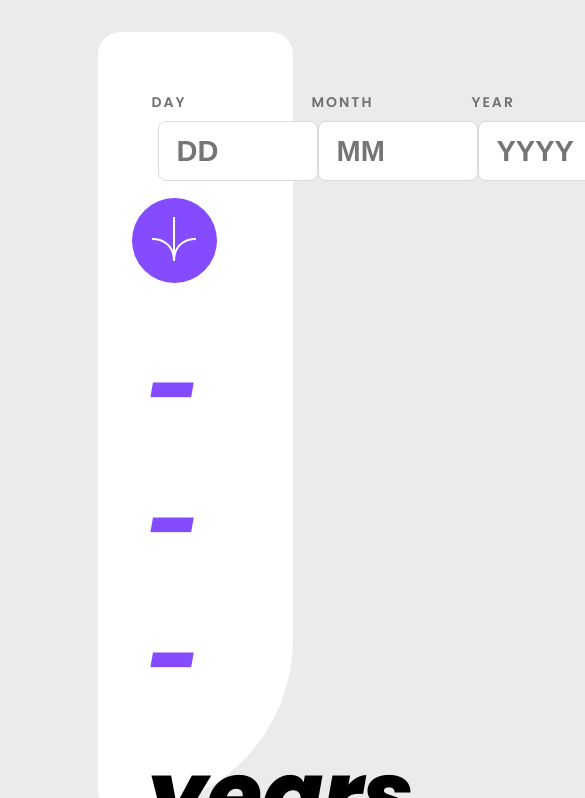
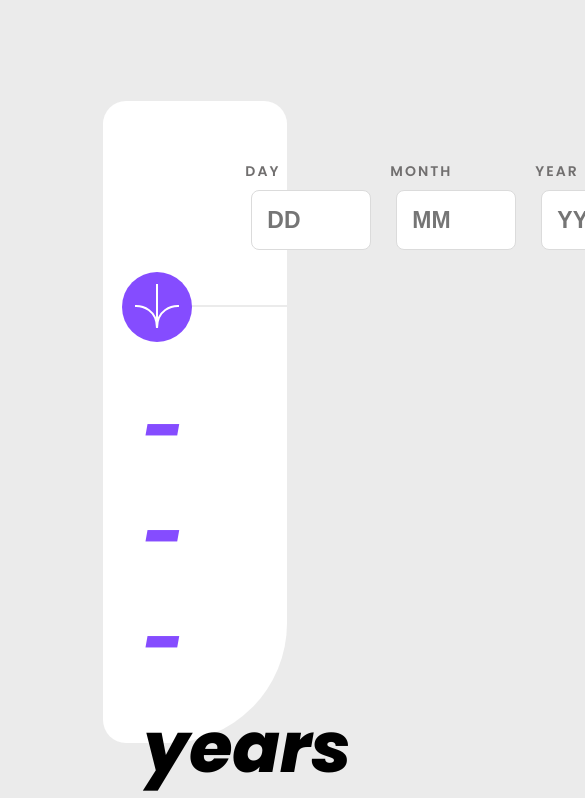
Before and after one commit to mateoBodiniARG/Age-calculator, a plain HTML site: page Public/index.html in a window 390 px wide. Shown: the top 798 px of the page, 585 px wide, since content can reach past the window. Drawn offline with Linux system fonts and the light colour scheme.

Commit message:
ResponsiveDesignProgres...

```diff
--- a/Public/index.html
+++ b/Public/index.html
@@ -6,6 +6,7 @@
     <meta name="viewport" content="width=device-width, initial-scale=1.0">
     <link rel="stylesheet" href="style.css">
     <script src="scrollreveal.js"></script>
+    <link rel="shortcut icon" href="./images/favicon-32x32.png" type="image/x-icon">
     <title>Age Calculator</title>
 </head>
 <body>
--- a/Public/style.css
+++ b/Public/style.css
@@ -1,12 +1,12 @@
-@import url('https://fonts.googleapis.com/css2?family=Poppins:ital,wght@0,200;0,300;0,400;0,500;0,600;0,700;0,800;0,900;1,100;1,200;1,300;1,400;1,500;1,600;1,700;1,800&display=swap');
+@import url("https://fonts.googleapis.com/css2?family=Poppins:ital,wght@0,200;0,300;0,400;0,500;0,600;0,700;0,800;0,900;1,100;1,200;1,300;1,400;1,500;1,600;1,700;1,800&display=swap");
 
-*{
+* {
   margin: 0;
   padding: 0;
   box-sizing: border-box;
 }
 
-:root{
+:root {
   /* PRIMARY COLORS */
   --Purple: hsl(259, 100%, 65%);
   --Light-red: hsl(0, 100%, 67%);
@@ -19,10 +19,10 @@
   --Off-black: hsl(0, 0%, 8%);
 
   /* FONT FAMILY */
-    --font-family: 'Poppins', sans-serif;
+  --font-family: "Poppins", sans-serif;
 }
 
-body{
+body {
   background-color: var(--Off-white);
   color: black;
   min-height: 100vh;
@@ -32,7 +32,7 @@ body{
   font-family: var(--font-family);
 }
 
-main{
+main {
   padding: 40px;
   padding-bottom: 740px;
   padding-right: 120px;
@@ -41,15 +41,20 @@ main{
   height: 65vh;
   border-radius: 23px 23px 180px 23px;
 }
+
+::selection {
+  background-color: var(--Purple);
+  color: rgb(255, 255, 255);
+}
 /* -------------------------------------------------------------------------------------------------------------------------------------- */
 /* FORM CONTENT */
-.form__content{
+.form__content {
   margin: 20px;
   display: flex;
   justify-content: space-around;
 }
 
-label{
+label {
   font-size: 14px;
   margin-left: -6px;
   color: var(--Smokey-grey);
@@ -58,14 +63,14 @@ label{
   font-weight: 600;
 }
 
-.form__control{
+.form__control {
   display: flex;
   flex-direction: column;
 }
 
 /* INPUTS */
 
-input{
+input {
   width: 160px;
   height: 60px;
   border-radius: 8px;
@@ -77,7 +82,7 @@ input{
 }
 
 input:focus {
-    outline: solid 1px var(--Purple)
+  outline: solid 1px var(--Purple);
 }
 input:focus::placeholder {
   color: var(--Off-black);
@@ -90,14 +95,14 @@ input::-webkit-inner-spin-button {
 
 /* -------------------------------------------------------------------------------------------------------------------------------------------- */
 /* BUTTON SECTION */
-.line-divide{
+.line-divide {
   border: solid 1px var(--Off-white);
   margin-top: 50px;
   width: 100%;
   margin-left: 40px;
 }
 
-.btn-arrow{
+.btn-arrow {
   background-color: var(--Purple);
   border: none;
   border-radius: 50%;
@@ -106,12 +111,12 @@ input::-webkit-inner-spin-button {
   right: -240px;
   cursor: pointer;
 }
-.btn-arrow:hover{
+.btn-arrow:hover {
   box-shadow: rgba(0, 0, 0, 0.34) 0px 3px 8px;
   background-color: var(--Off-black);
 }
 
-.btn{
+.btn {
   right: -55%;
   display: flex;
   flex-direction: column;
@@ -123,21 +128,21 @@ input::-webkit-inner-spin-button {
 
 /* ------------------------------------------------------------------------------------------------------------------------------------- */
 /* RESULTS SECTION */
-.results{
+.results {
   padding-left: 10px;
   font-size: 90px;
   font-style: italic;
   font-weight: 800;
 }
 
-.results span{
+.results span {
   color: var(--Purple);
   font-weight: 800;
 }
 
 /* ------------------------------------------------------------------------------------------------------------------------------------- */
 /* ERRORS HANDLING */
-.ErrorDay{
+.ErrorDay {
   margin-top: 5px;
   font-weight: 700;
   font-style: italic;
@@ -145,7 +150,7 @@ input::-webkit-inner-spin-button {
   color: var(--Light-red);
 }
 
-.ErrorMonth{
+.ErrorMonth {
   margin-top: 5px;
   font-weight: 700;
   font-style: italic;
@@ -153,11 +158,100 @@ input::-webkit-inner-spin-button {
   color: var(--Light-red);
 }
 
-
-.ErrorYear{
+.ErrorYear {
   margin-top: 5px;
   font-weight: 700;
   font-style: italic;
   font-size: 14px;
   color: var(--Light-red);
 }
+
+/* -------------------------------------------------------------------------------------------------------- */
+
+/* MEDIAQUERIES */
+@media (max-width: 1420px) {
+    .results {
+        width: 163%;
+        font-size: 90px;
+        padding-left: 0px;
+      }
+
+  .form__content {
+    justify-content: center;
+    gap: 12px;
+    padding-left: 81px;
+  }
+}
+/* ----------------------------------1300PX--------------------------------------------------------------- */
+@media (max-width: 1300px) {
+    .results {
+        width: 163%;
+        font-size: 80px;
+        padding-left: 0px;
+      }
+  main {
+    padding-bottom: 602px;
+    height: 67vh;
+  }
+
+}
+
+/* ----------------------------------1180PX--------------------------------------------------------------- */
+@media (max-width: 1180px) {
+    .results {
+        width: 163%;
+        font-size: 80px;
+        padding-left: 0px;
+      }
+}
+
+/* ----------------------------------1060PX--------------------------------------------------------------- */
+@media (max-width: 1060px) {
+  .results {
+    font-size: 60px;
+  }
+  .form__content {
+    padding-left: 88px;
+    justify-content: space-around;
+  }
+
+  input {
+    width: 120px;
+    font-size: 23px;
+    padding-left: 15px;
+  }
+
+  .btn {
+    right: -10%;
+    top: -35px;
+  }
+
+  .btn-arrow {
+    background-color: var(--Purple);
+    border: none;
+    border-radius: 50%;
+    width: 70px;
+    height: 70px;
+    right: -240px;
+    cursor: pointer;
+  }
+  main {
+    width: 47vw;
+    border-radius: 23px 23px 120px 23px;
+  }
+
+  .line-divide {
+    width: 390px;
+    margin-left: -14px;
+    margin-right: 20px;
+  }
+  .results {
+    width: 163%;
+    font-size: 70px;
+    padding-left: 0px;
+  }
+
+  .form__content {
+    gap: 25px;
+  }
+}
```
Lines whose indentation alone changed are shown as unchanged.
